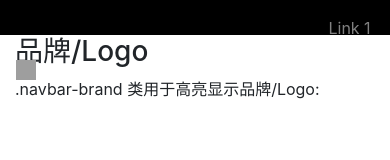
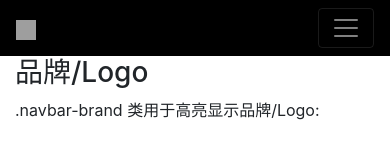
Before and after one commit to WarthogLiu/Toys_mall, a plain HTML site: page html/index.html in a window 390 px wide. Shown: the top 160 px of the page. Drawn offline with nearby package versions, Linux system fonts and the light colour scheme; grey boxes are pictures that could not be loaded.

Commit message:
edit css

```diff
--- a/css/index.css
+++ b/css/index.css
@@ -3,9 +3,9 @@ body{
     height: 2000px;
 }
 
-.navbar{
+/* .navbar{
     height: 35px;
-}
+} */
 
 .bg-custom{
     background-color: black;
--- a/html/index.html
+++ b/html/index.html
@@ -30,14 +30,20 @@
 
     <!-- navbar -->
     <div id="navbar" class="sticky-top">
-        <nav class="navbar navbar-expand-sm bg-custom navbar-dark">
+        <nav class="navbar navbar-expand-md bg-custom navbar-dark">
             <!-- Brand/logo -->
             <a class="navbar-brand" href="https://zhs.icu/user" target="blank">
                 <img src="https://timgsa.baidu.com/timg?image&quality=80&size=b9999_10000&sec=1575198831954&di=a03988088267307d66b3492d6214a4a8&imgtype=0&src=http%3A%2F%2Fimg.zcool.cn%2Fcommunity%2F01bbd65a8298b8a8012045b3ed9ac2.gif"
                     width="20" height="20" alt="">
             </a>
 
+            <!-- Toggler/collapsibe Button -->
+            <button class="navbar-toggler" type="button" data-toggle="collapse" data-target="#collapsibleNavbar">
+                <span class="navbar-toggler-icon"></span>
+            </button>
+
             <!-- Links -->
+            <div class="collapse navbar-collapse" id="collapsibleNavbar">
                 <ul class="navbar-nav">
                     <li class="nav-item">
                         <a class="nav-link" href="#">Link 1</a>
@@ -49,6 +55,7 @@
                         <a class="nav-link" href="#">Link 3</a>
                     </li>
                 </ul>
+            </div>
         </nav>
     </div>
     <div class="container-fluid">
```
Lines whose indentation alone changed are shown as unchanged.
